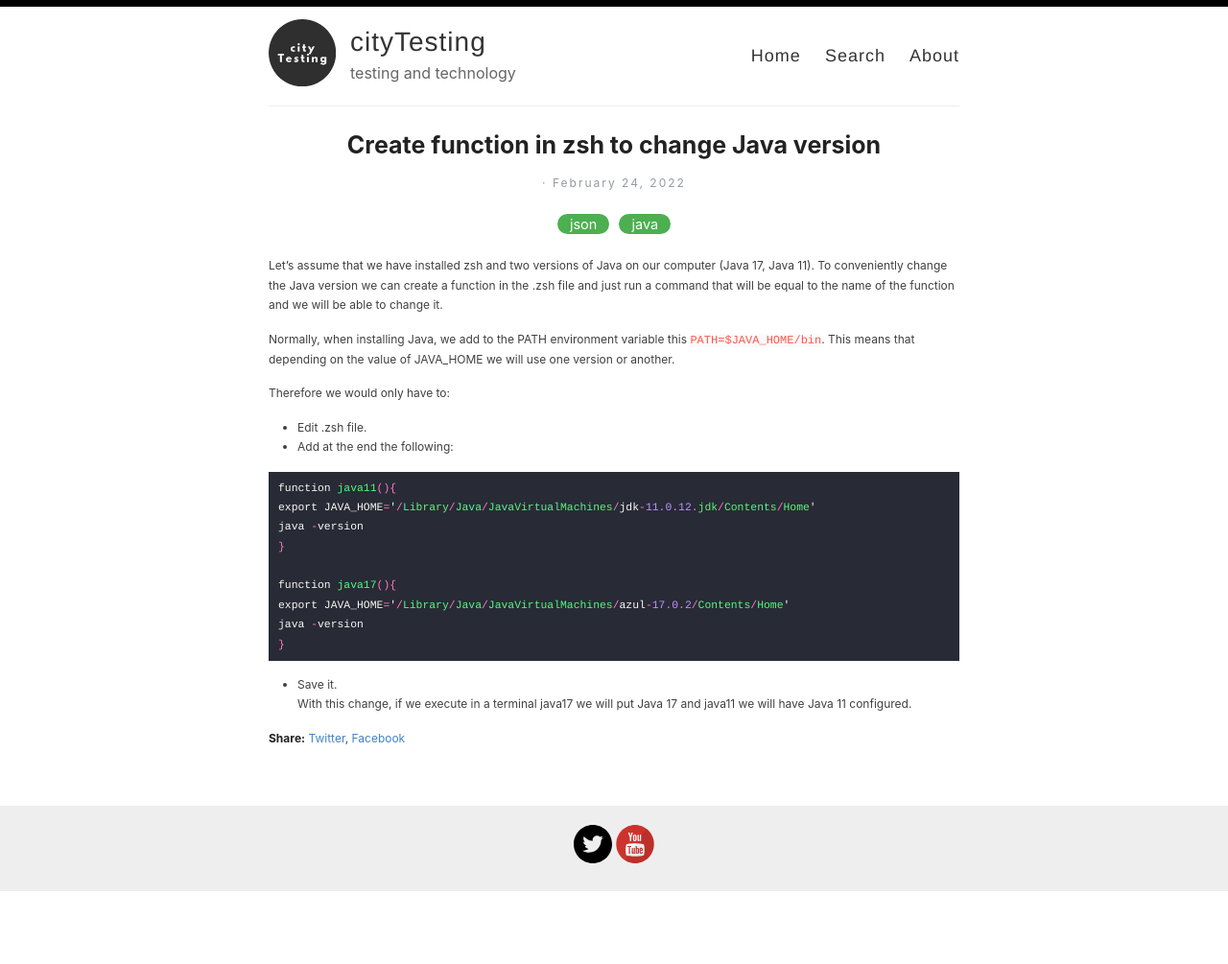
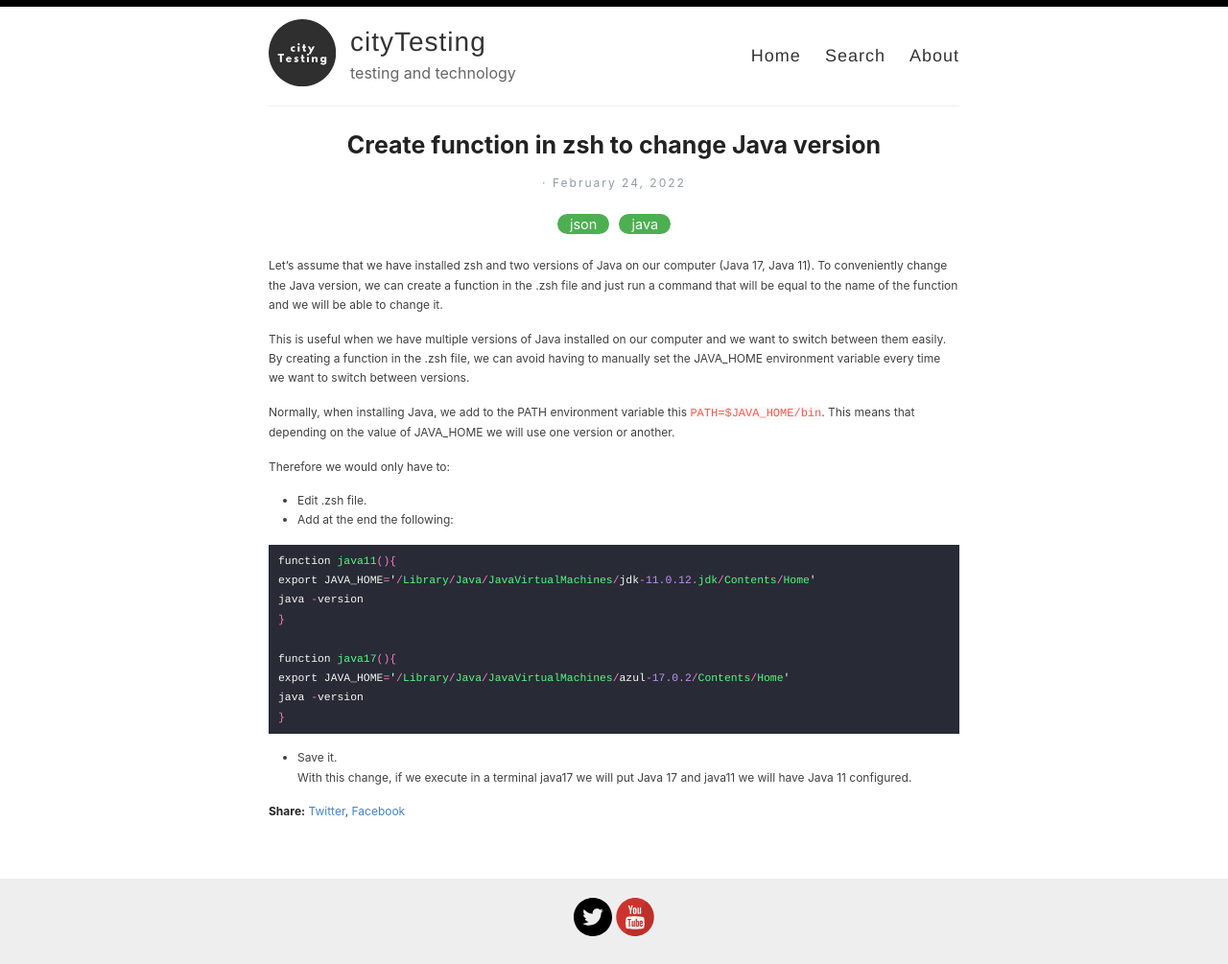
Before and after one commit to cityTesting/citytesting.github.io, a Jekyll site: the page built from _posts/2022-02-24-zsh-java-versions.md, in a window 1280 px wide. Shown: the whole page at 96% size. Built offline with Jekyll 4.4.1, drawn with Linux system fonts in a browser that asks for light colours; before the commit the page ends 929 px from its top, so only the background shows below that.

Commit message:
Update 2022-02-24-zsh-java-versions.md

```diff
--- a/_posts/2022-02-24-zsh-java-versions.md
+++ b/_posts/2022-02-24-zsh-java-versions.md
@@ -4,7 +4,9 @@ title: Create function in zsh to change Java version
 categories: [json, java]
 ---
 
-Let's assume that we have installed zsh and two versions of Java on our computer (Java 17, Java 11). To conveniently change the Java version we can create a function in the .zsh file and just run a command that will be equal to the name of the function and we will be able to change it.
+Let's assume that we have installed zsh and two versions of Java on our computer (Java 17, Java 11). To conveniently change the Java version, we can create a function in the .zsh file and just run a command that will be equal to the name of the function and we will be able to change it.
+
+This is useful when we have multiple versions of Java installed on our computer and we want to switch between them easily. By creating a function in the .zsh file, we can avoid having to manually set the JAVA_HOME environment variable every time we want to switch between versions.
 
 Normally, when installing Java, we add to the PATH environment variable this `PATH=$JAVA_HOME/bin`. This means that depending on the value of JAVA_HOME we will use one version or another.
 
```
